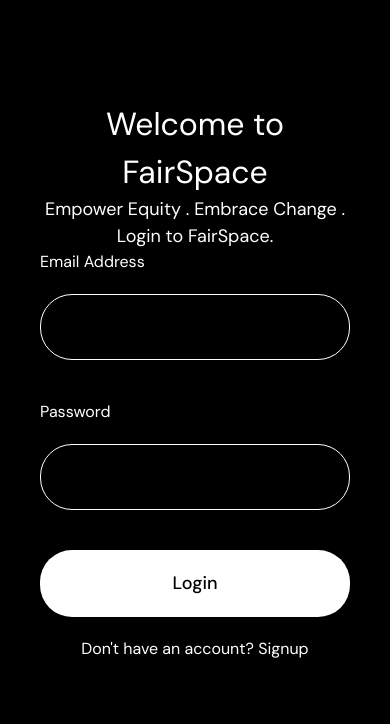
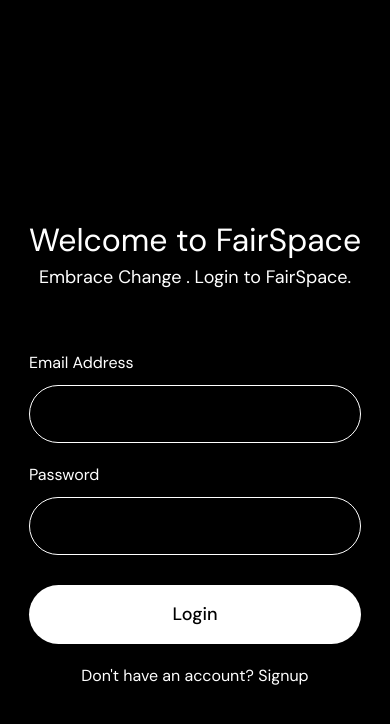
Before and after one commit to miyaParker/FairSpace, a React (Vite) app: page /auth/login in a window 390 px wide. Shown: the top 724 px of the page. Built offline with nearby package versions, Linux system fonts and the light colour scheme; no server answers.

Commit message:
implement login responsivenes

```diff
--- a/src/pages/user/Login.tsx
+++ b/src/pages/user/Login.tsx
@@ -33,33 +33,33 @@ const Login = () => {
 		}
 	};
 	return (
-		<div className='w-full max-w-[1440px] mx-auto h-max flex p-[20px] bg-black'>
+		<div className='w-full max-w-[2560px] mx-auto h-screen overflow-hidden justify-center flex bg-black items-center'>
 			<form
-				className='w-full mx-auto sm:w-4/5 lg:w-1/2 lg:mx-0 h-full bg-red px-[20px] md:px-[40px] lg:px-[60px] xl:px-[80px]'
+				className='w-max mx-auto sm:w-4/5 lg:w-1/2 lg:mx-0 bg-red px-[20px] md:px-[40px] lg:px-[60px] xl:px-[80px]'
 				onSubmit={handleSubmit}>
-				<h1 className='mt-[80px] lg:mt-[60px] xl:mt-[150px] text-[32px] sm:text-[36px] md:text-[40px] lg:text-[48px] text-white text-center lg:text-left'>
+				<h1 className='mt-[80px] lg:mt-[60px] text-[32px] sm:text-[36px] md:text-[40px] xl:text-[48px] text-white text-center lg:text-left'>
 					Welcome to FairSpace
 				</h1>
 				<p className='text-[18px] text-white text-center lg:text-left'>
-					Empower Equity . Embrace Change . Login to FairSpace.
+					Embrace Change . Login to FairSpace.
 				</p>
 
-				<div className='lg:mt-[70px] xl:mt-[120px] w-full md:w-4/5 max-w:w-4/5 mx-auto lg:mx-0'>
-					<label className='block mb-[20px] text-white'>Email Address</label>
+				<div className=' mt-[60px] lg:mt-[40px] xl:mt-[60px]   w-full md:w-4/5 max-w-[420px]  mx-auto lg:mx-0'>
+					<label className='block mb-[10px] text-white'>Email Address</label>
 					<input
 						value={user.email}
 						onChange={(e) => setUser({...user, email: e.target.value})}
 						type='email'
-						className='block text-white bg-transparent border border-white border-1 rounded-[32px] w-full p-[20px]'
+						className='block text-white bg-transparent border border-white border-1 rounded-[32px] w-full p-[16px] md:p-[20px]'
 					/>
 				</div>
-				<div className='mt-[40px] w-full md:w-4/5 max-w:w-4/5 mx-auto lg:mx-0'>
-					<label className='block mb-[20px] text-white'>Password</label>
+				<div className='mt-[20px] w-full md:w-4/5 max-w-[420px] mx-auto lg:mx-0 '>
+					<label className='block mb-[10px] text-white'>Password</label>
 					<input
 						value={user.password}
 						onChange={(e) => setUser({...user, password: e.target.value})}
 						type='password'
-						className='text-white bg-transparent border border-white border-1 rounded-[32px] w-full p-[20px] placeholder:text-[18px]'
+						className='text-white bg-transparent border border-white border-1 rounded-[32px] w-full p-[16px] md:p-[20px] placeholder:text-[18px]'
 					/>
 				</div>
 				{error.length ? (
@@ -67,16 +67,16 @@ const Login = () => {
 				) : null}
 				<button
 					type='submit'
-					className='mt-[40px] block text-[18px] font-medium bg-white rounded-[32px] w-full md:w-4/5 max-w:w-4/5 mx-auto lg:mx-0 text-center p-[20px]'>
+					className=' mt-[30px] block text-[18px] font-medium bg-white rounded-[32px] w-full md:w-4/5 max-w-[420px] mx-auto lg:mx-0 text-center p-[16px] md:p-[20px]'>
 					Login
 				</button>
 				<p className='text-white py-[20px] text-center lg:text-left'>
 					Don't have an account? <a href='/auth/register'>Signup</a>
 				</p>
 			</form>
-			<div className='hidden lg:block relative w-1/2 rounded-[18px] overflow-hidden form-image'>
-				<img src='/login-cover.jpg' className='cover rounded-[18px]' />
-				<p className='bg-white bg-opacity-10 p-[20px] rounded-[9px] leading-[120%] max-w-[600px] absolute bottom-[40px] left-[40px] z-40 text-white text-[30px] lg:text-[40px] xl:text-[60px]'>
+			<div className='hidden lg:block relative w-1/2 rounded-[18px] overflow-hidden bg-cover bg-center bg-[url("/login-cover.jpg")] form-image'>
+				{/*<img src='/login-cover.jpg' className='cover rounded-[18px]' />*/}
+				<p className='bg-white bg-opacity-10 p-[20px] rounded-[9px] leading-[120%] max-w-[600px] absolute bottom-[40px] left-[40px] z-40 text-white text-[40px] lg:text-[50px] xl:text-[60px]'>
 					Join us in fostering respectful workplaces where every voice matters.
 				</p>
 				<div className='absolute w-full h-full bottom-0 z-20 bg-black bg-opacity-40'></div>
```
